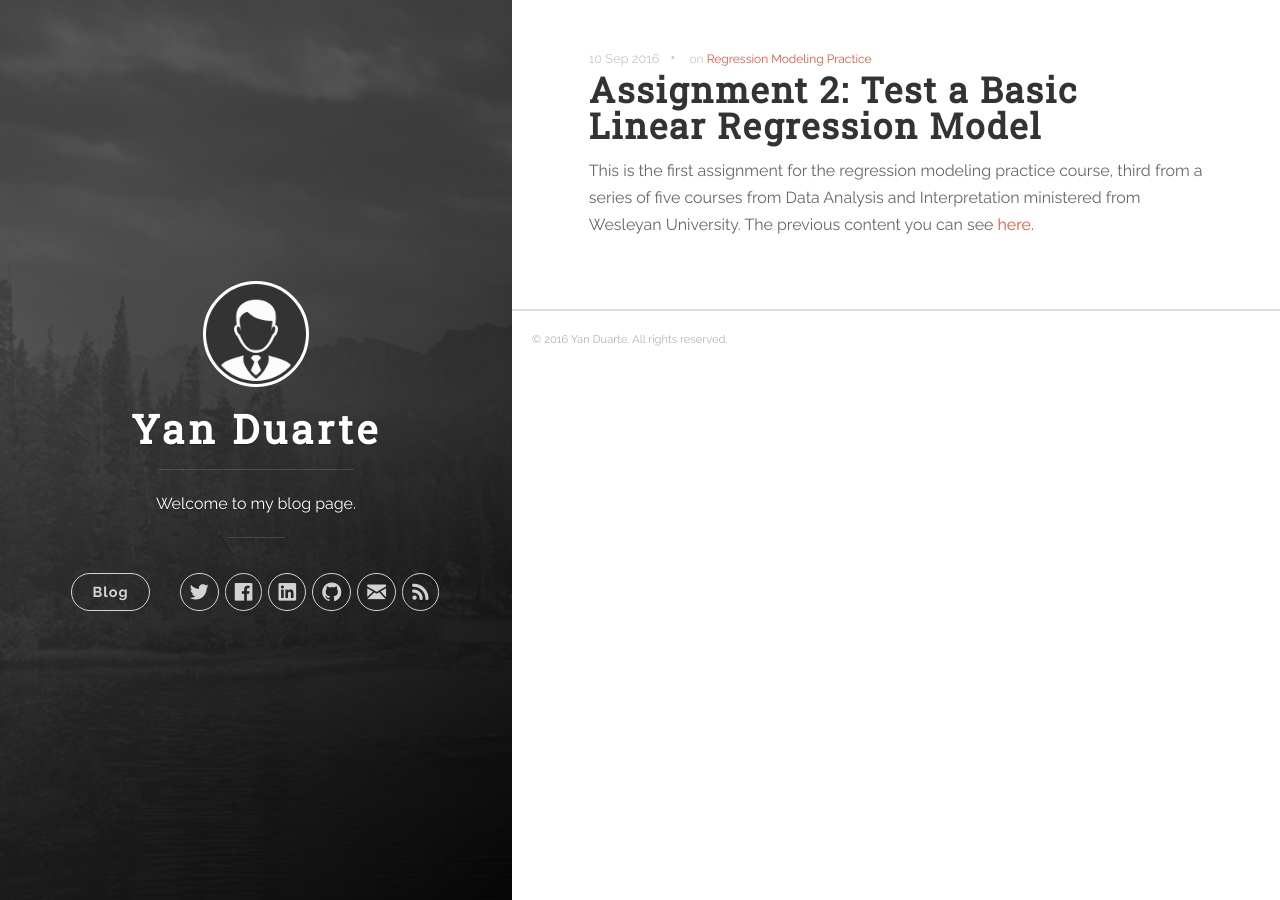
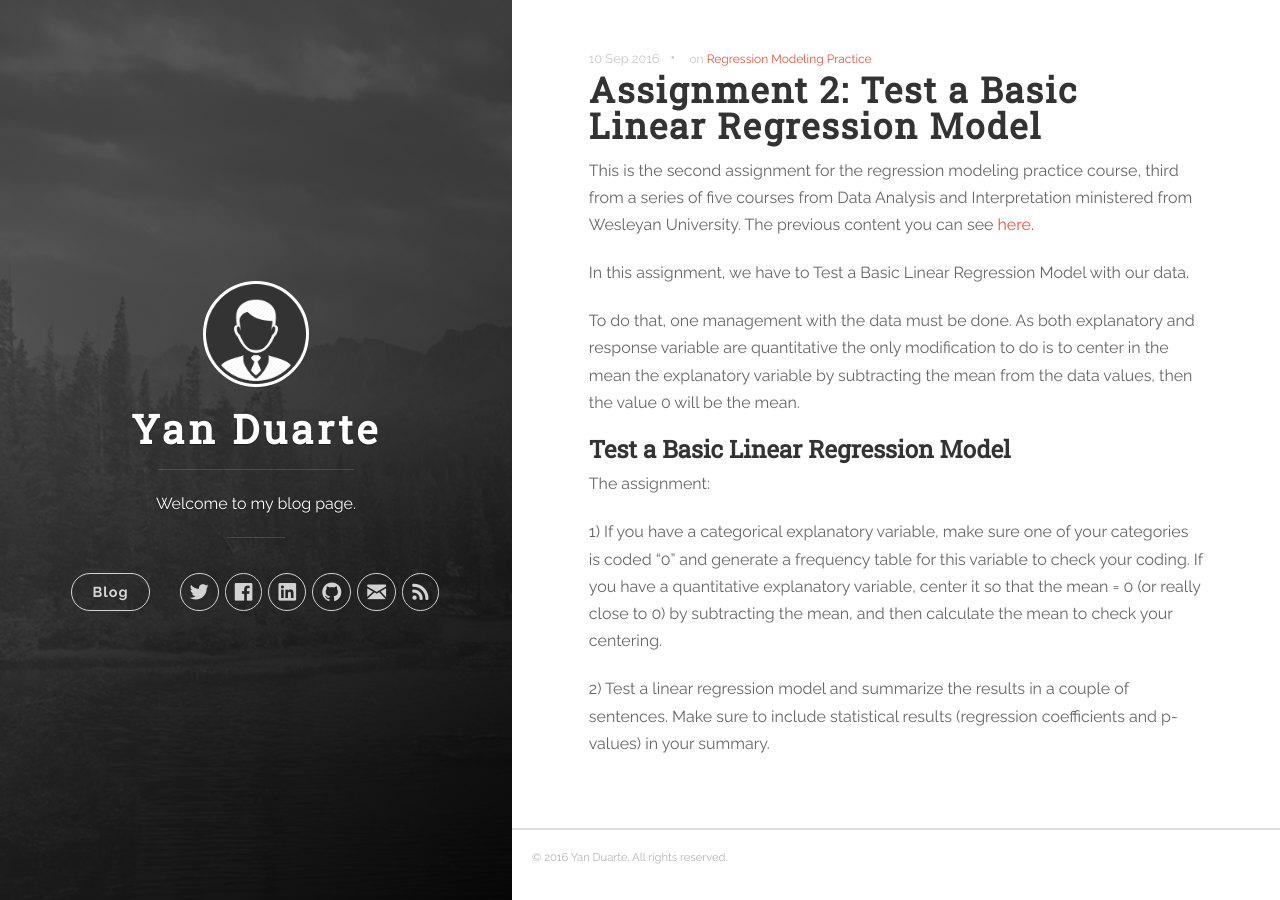
Before and after one commit to yan-duarte/yan-duarte.github.io, a Jekyll site: the page built from _posts/2016-09-10-RMP-Assignment2.md, in a window 1280 px wide. Built offline with Jekyll 4.4.1, drawn with Linux system fonts in a browser that asks for light colours; nearby versions of some CDN libraries.

Commit message:
Updated 2016-09-10-RMP-Assignment2.md

```diff
--- a/_posts/2016-09-10-RMP-Assignment2.md
+++ b/_posts/2016-09-10-RMP-Assignment2.md
@@ -7,5 +7,20 @@ tags:
   - Regression Modeling Practice
 published: true
 ---
-This is the first assignment for the regression modeling practice course, third from a series of five courses from Data Analysis and Interpretation ministered from Wesleyan University.
+This is the second assignment for the regression modeling practice course, third from a series of five courses from Data Analysis and Interpretation ministered from Wesleyan University.
 The previous content you can see [here](https://yan-duarte.github.io/tags/).
+
+In this assignment, we have to Test a Basic Linear Regression Model with our data.
+
+To do that, one management with the data must be done. As both explanatory and response variable are quantitative the only modification to do is to center in the mean the explanatory variable by subtracting the mean from the data values, then the value 0 will be the mean.
+
+
+## **Test a Basic Linear Regression Model**
+
+
+
+The assignment:
+
+1) If you have a categorical explanatory variable, make sure one of your categories is coded "0" and generate a frequency table for this variable to check your coding. If you have a quantitative explanatory variable, center it so that the mean = 0 (or really close to 0) by subtracting the mean, and then calculate the mean to check your centering.
+
+2) Test a linear regression model and summarize the results in a couple of sentences. Make sure to include statistical results (regression coefficients and p-values) in your summary.
```
